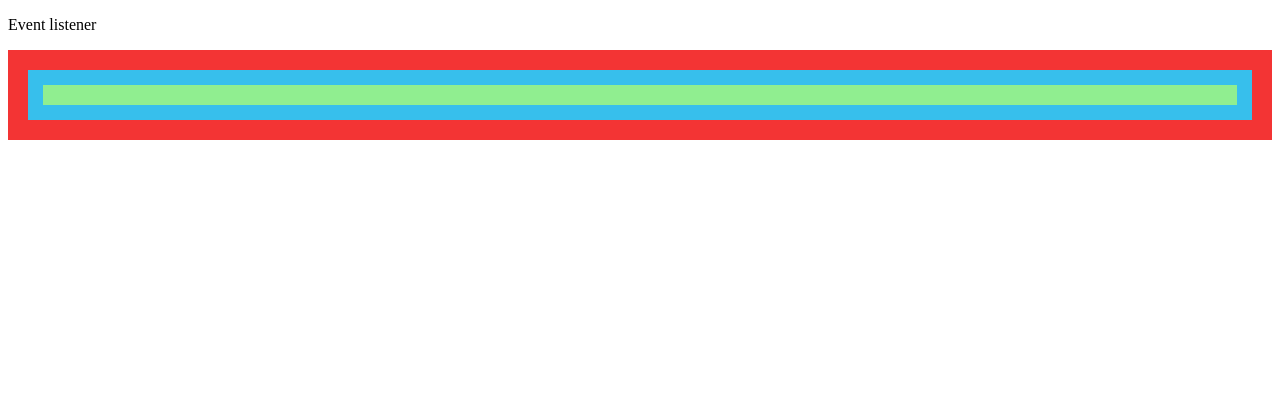
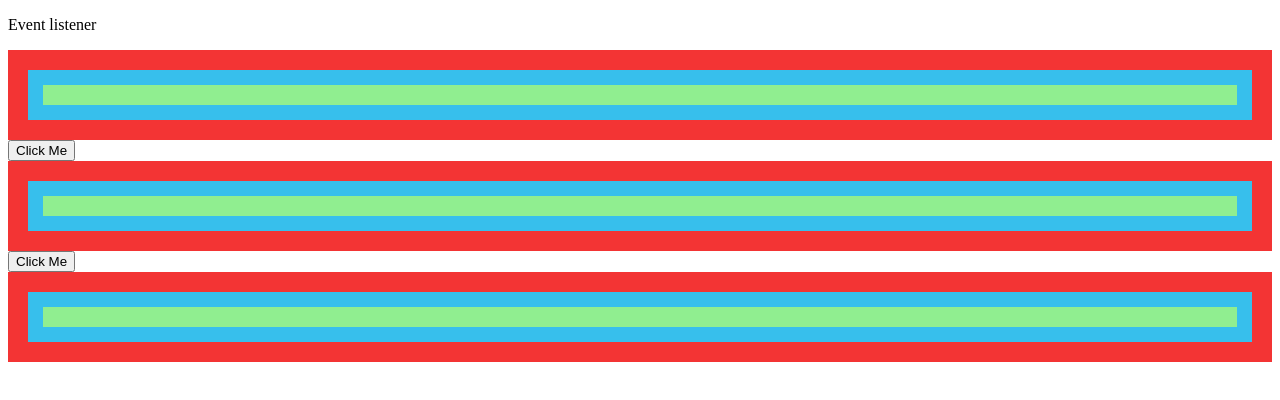
Before and after one commit to DewanTechUS/Project_DM, a plain HTML site: page index.html in a window 1280 px wide. Drawn offline with Linux system fonts and the light colour scheme.

Commit message:
html update

```diff
--- a/index.html
+++ b/index.html
@@ -10,9 +10,28 @@
 
 <body>
     <p>Event listener</p>
- <div class="Grandparent">
-    <div class="Parent">
-        <div class="Child">
+    <div class="Grandparent">
+        <div class="Parent">
+            <div class="Child">
+            </div>
+        </div>
+    </div>
+    <button>
+    Click Me
+    </button>
+    <div class="Grandparent">
+        <div class="Parent">
+            <div class="Child">
+            </div>
+        </div>
+    </div>
+    <button>
+    Click Me
+    </button>
+    <div class="Grandparent">
+        <div class="Parent">
+            <div class="Child">
+            </div>
         </div>
     </div>
 </div>
```
